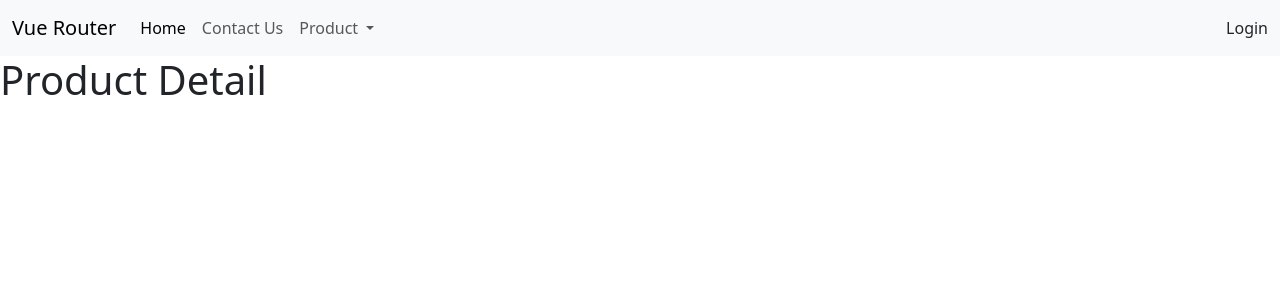
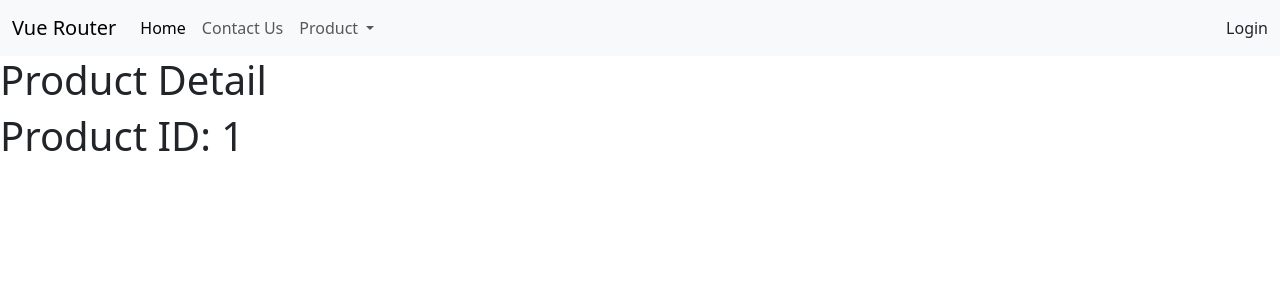
Before and after one commit to TAYYAB-BUKC/Vue3-Fundamentals, a Vue app in the folder routers/vue-router/: page /product/details/1 in a window 1280 px wide. Shown: the top 300 px of the page. Built offline with nearby package versions, Linux system fonts and the light colour scheme.

Commit message:
Captured and display product id in product detail component.

```diff
--- a/routers/vue-router/src/components/product/detail.vue
+++ b/routers/vue-router/src/components/product/detail.vue
@@ -1,3 +1,10 @@
 <template>
     <h1>Product Detail</h1>
+    <h1>Product ID: {{ route.params.productId }}</h1>
 </template>
+
+<script setup>
+import { useRoute } from 'vue-router';
+const route = useRoute();
+console.log(route);
+</script>
```
